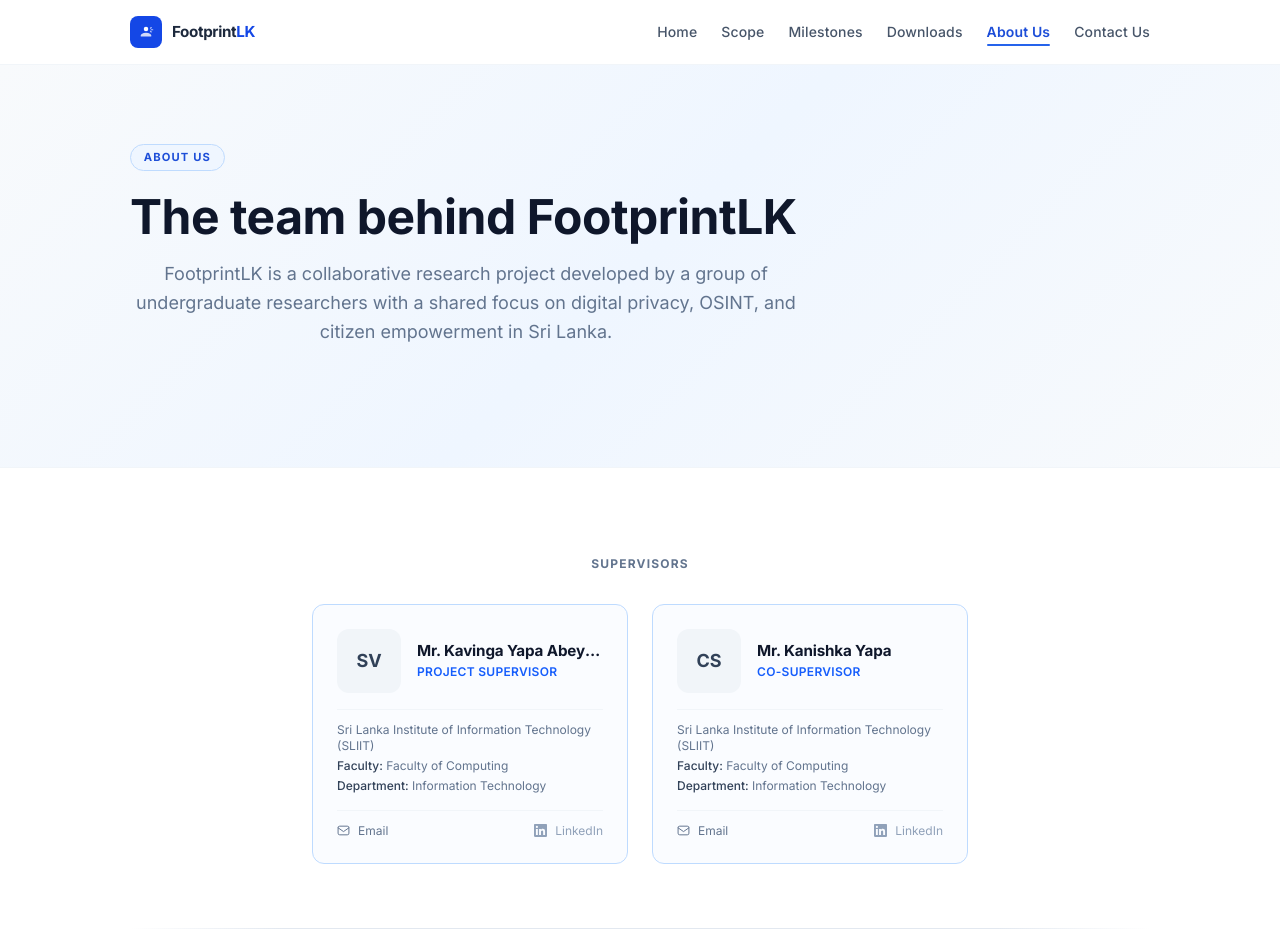
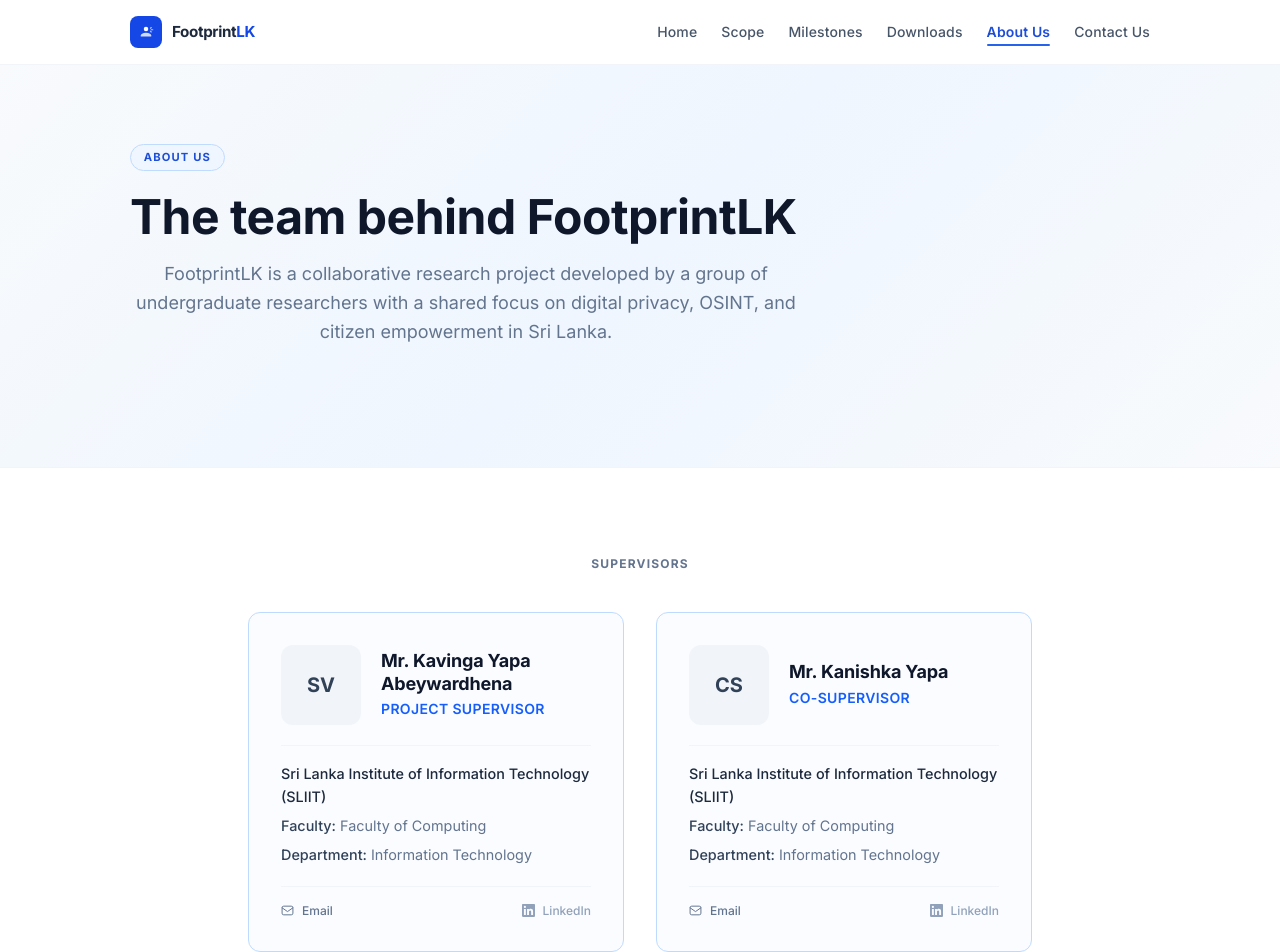
Before and after one commit to justdsn/RPWebsite, a React (Vite) app: page /about in a window 1280 px wide. Shown: the top 952 px of the page. Built offline with nearby package versions, Linux system fonts and the light colour scheme.

Commit message:
Increase card and text sizes in About Us and standardize data order

```diff
--- a/src/data/content.ts
+++ b/src/data/content.ts
@@ -246,9 +246,9 @@ export const teamMembers = [
     email: "dhanuka1222@gmail.com",
     linkedin: "#", // TODO: Replace with LinkedIn profile URL
     image: "#",   // TODO: Replace with photo path, e.g. "/images/member2.jpg"
+    university: "Sri Lanka Institute of Information Technology (SLIIT)",
     faculty: "Faculty of Computing",
     department: "Information Technology",
-    university: "Sri Lanka Institute of Information Technology (SLIIT)",
     initials: "T2",
   },
   {
@@ -258,9 +258,9 @@ export const teamMembers = [
     email: "member3@example.ac.lk",
     linkedin: "#", // TODO: Replace with LinkedIn profile URL
     image: "#",   // TODO: Replace with photo path, e.g. "/images/member3.jpg"
+    university: "Sri Lanka Institute of Information Technology (SLIIT)",
     faculty: "Faculty of Computing",
     department: "Information Technology",
-    university: "Sri Lanka Institute of Information Technology (SLIIT)",
     initials: "T3",
   },
   {
@@ -270,9 +270,9 @@ export const teamMembers = [
     email: "member4@example.ac.lk",
     linkedin: "#", // TODO: Replace with LinkedIn profile URL
     image: "#",   // TODO: Replace with photo path, e.g. "/images/member4.jpg"
+    university: "Sri Lanka Institute of Information Technology (SLIIT)",
     faculty: "Faculty of Computing",
     department: "Information Technology",
-    university: "Sri Lanka Institute of Information Technology (SLIIT)",
     initials: "T4",
   },
 ];
@@ -285,9 +285,9 @@ export const supervisors = [
     email: "kavinga.y@sliit.lk",
     linkedin: "#", // TODO: Replace with LinkedIn profile URL
     image: "#",   // TODO: Replace with photo path, e.g. "/images/supervisor1.jpg"
+    university: "Sri Lanka Institute of Information Technology (SLIIT)",
     faculty: "Faculty of Computing",
     department: "Information Technology",
-    university: "Sri Lanka Institute of Information Technology (SLIIT)",
     initials: "SV",
   },
   {
@@ -297,9 +297,9 @@ export const supervisors = [
     email: "kanishka.y@sliit.lk",
     linkedin: "#", // TODO: Replace with LinkedIn profile URL
     image: "#",   // TODO: Replace with photo path, e.g. "/images/supervisor2.jpg"
+    university: "Sri Lanka Institute of Information Technology (SLIIT)",
     faculty: "Faculty of Computing",
     department: "Information Technology",
-    university: "Sri Lanka Institute of Information Technology (SLIIT)",
     initials: "CS",
   },
 ];
--- a/src/pages/About.tsx
+++ b/src/pages/About.tsx
@@ -51,45 +51,45 @@ function MemberCard({
 
   return (
     <article
-      className={`card flex flex-col gap-4 h-full ${isSupervisor ? "border-blue-200 bg-blue-50/30" : ""}`}
+      className={`card flex flex-col gap-5 h-full ${isSupervisor ? "border-blue-200 bg-blue-50/30 p-8" : "p-6"}`}
       aria-label={`${name}, ${role}`}
     >
       {/* Photo or Initials Avatar */}
-      <div className="flex items-center gap-4">
+      <div className="flex items-center gap-5">
         {image && image !== "#" ? (
           <img
             src={image}
             alt={`Photo of ${name}`}
-            className="w-16 h-16 rounded-xl object-cover flex-shrink-0 border border-slate-200"
+            className={`${isSupervisor ? "w-20 h-20" : "w-16 h-16"} rounded-xl object-cover flex-shrink-0 border border-slate-200 shadow-sm`}
           />
         ) : (
           <div
             aria-hidden="true"
-            className={`w-16 h-16 rounded-xl flex items-center justify-center font-bold text-lg flex-shrink-0 ${avatarColor}`}
+            className={`${isSupervisor ? "w-20 h-20 text-xl" : "w-16 h-16 text-lg"} rounded-xl flex items-center justify-center font-bold flex-shrink-0 ${avatarColor}`}
           >
             {initials}
           </div>
         )}
 
         <div className="min-w-0">
-          <h3 className="text-[0.95rem] font-bold text-slate-900 leading-snug truncate">{name}</h3>
-          <p className="text-xs font-semibold text-blue-600 uppercase tracking-wide mt-0.5">{role}</p>
+          <h3 className={`${isSupervisor ? "text-lg" : "text-[1rem]"} font-bold text-slate-900 leading-tight`}>{name}</h3>
+          <p className={`${isSupervisor ? "text-sm" : "text-xs"} font-semibold text-blue-600 uppercase tracking-wide mt-1`}>{role}</p>
         </div>
       </div>
 
       {/* Academic Info */}
-      <div className="text-xs text-slate-500 space-y-1 border-t border-slate-100 pt-3 flex-grow">
-        <p><span className="font-medium text-slate-700"></span> {university}</p>
+      <div className={`${isSupervisor ? "text-[0.9rem]" : "text-[0.85rem]"} text-slate-500 space-y-1.5 border-t border-slate-100 pt-4 flex-grow`}>
+        <p className="font-medium text-slate-800">{university}</p>
         <p><span className="font-medium text-slate-700">Faculty:</span> {faculty}</p>
         <p><span className="font-medium text-slate-700">Department:</span> {department}</p>
       </div>
 
       {/* Contact Links - Parallel layout */}
-      <div className="flex items-center justify-between gap-4 border-t border-slate-100 pt-3">
+      <div className="flex items-center justify-between gap-4 border-t border-slate-100 pt-4">
         {/* Email */}
         <a
           href={`mailto:${email}`}
-          className="inline-flex items-center gap-2 text-xs text-slate-500 hover:text-blue-600 transition-colors truncate"
+          className="inline-flex items-center gap-2 text-xs font-medium text-slate-500 hover:text-blue-600 transition-colors truncate"
           title={email}
           aria-label={`Send email to ${name}`}
         >
@@ -103,14 +103,14 @@ function MemberCard({
             href={linkedin}
             target="_blank"
             rel="noopener noreferrer"
-            className="inline-flex items-center gap-2 text-xs text-slate-500 hover:text-blue-600 transition-colors flex-shrink-0"
+            className="inline-flex items-center gap-2 text-xs font-medium text-slate-500 hover:text-blue-600 transition-colors flex-shrink-0"
             aria-label={`LinkedIn profile of ${name}`}
           >
             <IconLinkedIn />
             LinkedIn
           </a>
         ) : (
-          <span className="inline-flex items-center gap-2 text-xs text-slate-400 flex-shrink-0" title="Coming soon">
+          <span className="inline-flex items-center gap-2 text-xs font-medium text-slate-400 flex-shrink-0" title="Coming soon">
             <IconLinkedIn />
             LinkedIn
           </span>
@@ -143,16 +143,16 @@ export default function About() {
         <div className="container-main">
           <h2
             id="supervisors-heading"
-            className="text-xs font-bold text-slate-500 uppercase tracking-widest mb-8 text-center"
+            className="text-xs font-bold text-slate-500 uppercase tracking-widest mb-10 text-center"
           >
             Supervisors
           </h2>
           <ul
             role="list"
-            className="flex flex-wrap justify-center gap-6 mb-16"
+            className="flex flex-wrap justify-center gap-8 mb-20"
           >
             {supervisors.map((sv) => (
-              <li key={sv.id} className="w-full sm:w-[calc(50%-1.5rem)] lg:w-[calc(33.333%-1.5rem)] max-w-sm">
+              <li key={sv.id} className="w-full md:w-[calc(50%-2rem)] lg:w-[calc(40%-2rem)] max-w-lg">
                 <MemberCard
                   name={sv.name}
                   role={sv.role}
@@ -169,18 +169,18 @@ export default function About() {
             ))}
           </ul>
 
-          <div className="divider mb-16" />
+          <div className="divider mb-20" />
 
           {/* Group Members */}
           <h2
             id="team-heading"
-            className="text-xs font-bold text-slate-500 uppercase tracking-widest mb-8 text-center"
+            className="text-xs font-bold text-slate-500 uppercase tracking-widest mb-10 text-center"
           >
             Group Members
           </h2>
           <ul
             role="list"
-            className="grid grid-cols-1 sm:grid-cols-2 lg:grid-cols-2 gap-6"
+            className="grid grid-cols-1 sm:grid-cols-2 lg:grid-cols-2 gap-8"
           >
             {teamMembers.map((member) => (
               <li key={member.id}>
```
